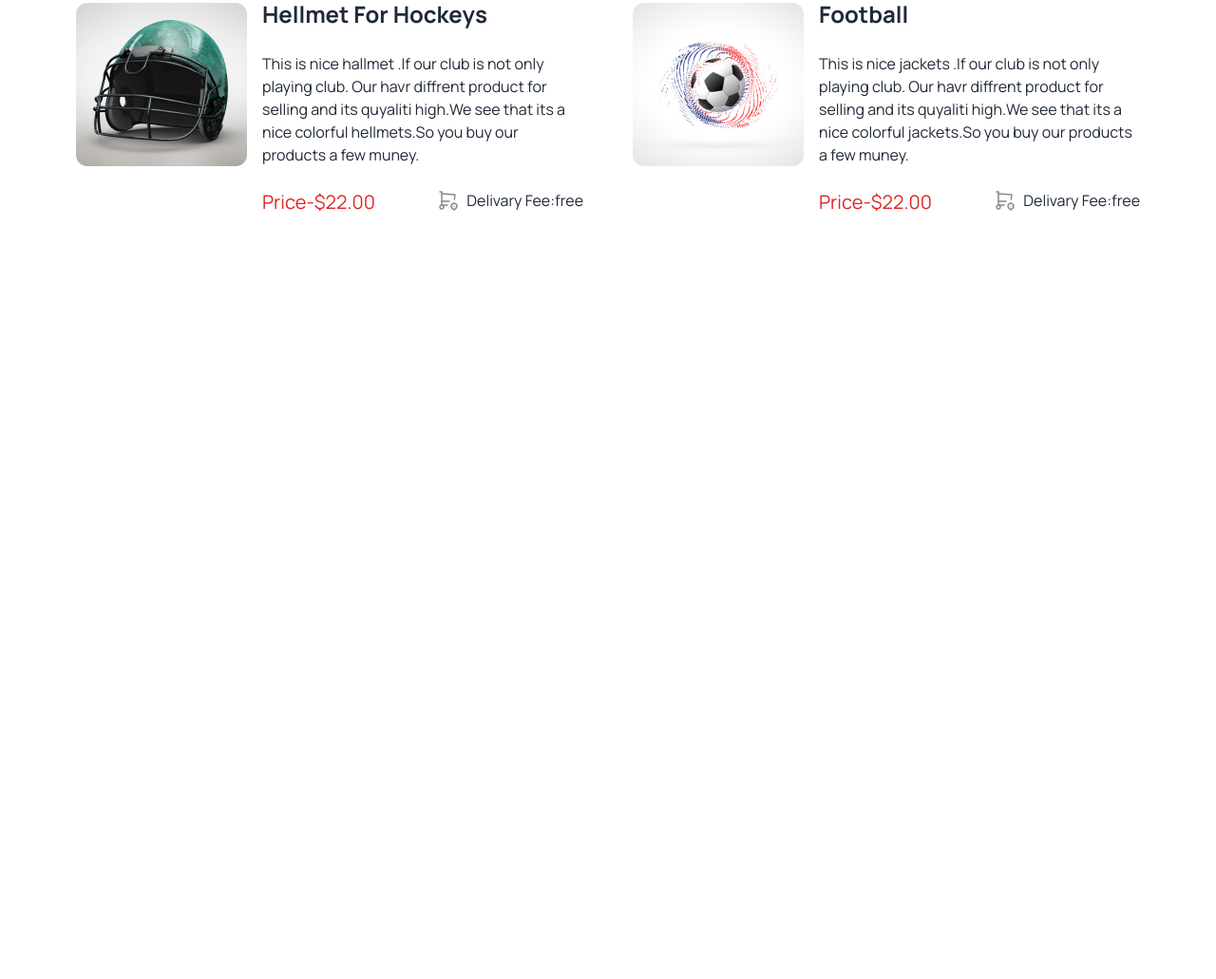
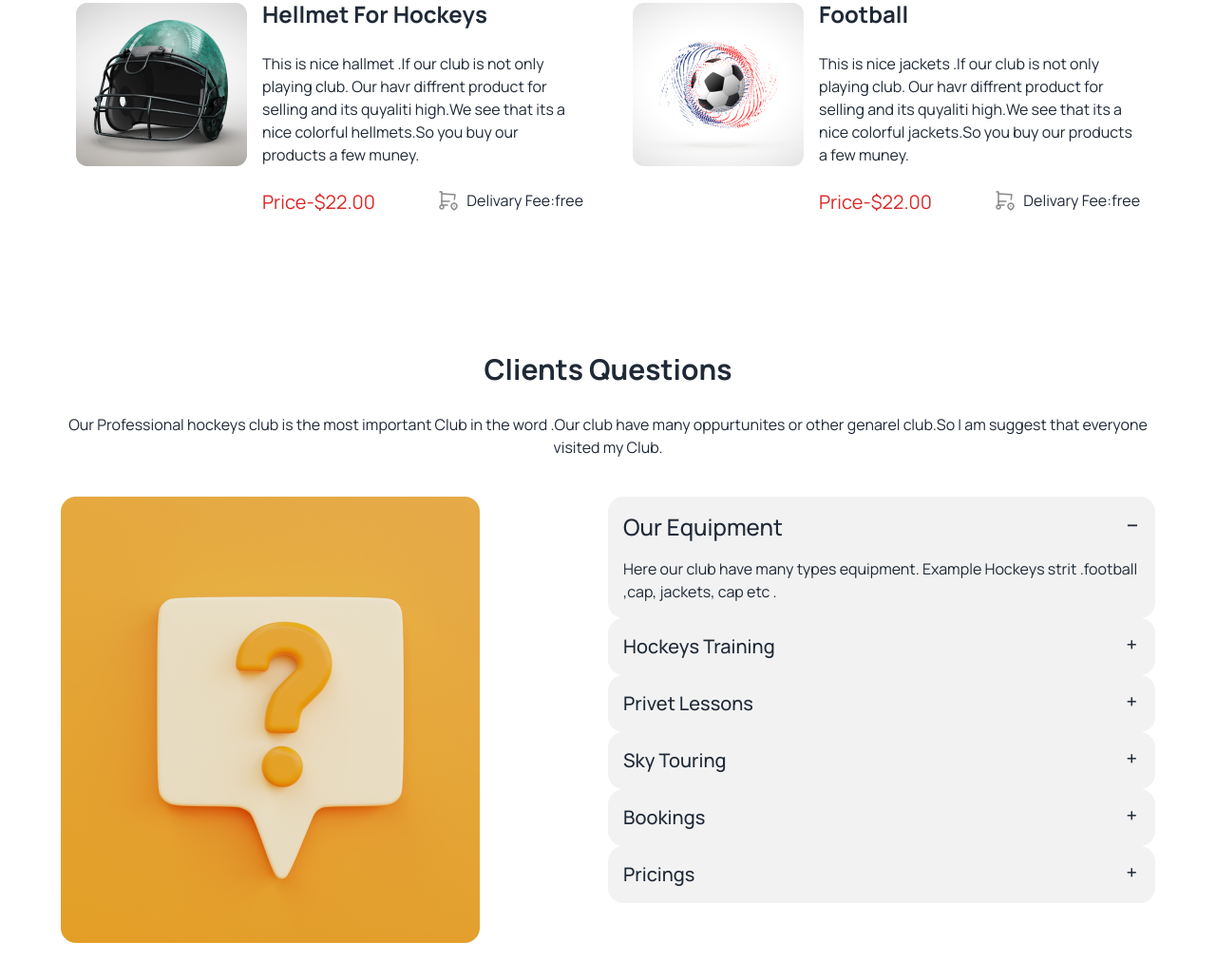
Before and after one commit to arrouf123/assignment-3, a plain HTML site: page index.html in a window 1280 px wide. Shown: the part 3263-4294 px from the top of the page at 95% size. Before the commit the page ends 3634 px from the top, so only its background shows below. Drawn offline with nearby package versions, Linux system fonts and the light colour scheme.

Commit message:
forth commit

```diff
--- a/index.html
+++ b/index.html
@@ -425,6 +425,83 @@
 
       </section>
 
+      <!-- clients question sections -->
+      <section class="space-y-10">
+        <div class="space-y-7">
+          <h2 class="text-3xl font-manrope text-center font-bold">Clients Questions</h2>
+          <p class="text-center">Our Professional hockeys club is the most important Club in the word .Our club have many oppurtunites or other genarel club.So I am suggest that everyone visited my Club.</p>
+        </div>
+        <div class="   grid grid-cols-1 lg:grid-cols-2 justify-center">
+          <div class=""><img src="Images/11.png" alt=""></div>
+         <div>
+           <div class="collapse collapse-plus bg-base-200">
+            <input type="radio" name="my-accordion-3" checked="checked" />
+            <div class="collapse-title text-2xl font-medium">
+              Our Equipment
+            </div>
+            <div class="collapse-content">
+              <p>Here our club have many types equipment. Example Hockeys strit .football ,cap, jackets, cap etc   .</p>
+            </div>
+          </div>
+          <div class="collapse collapse-plus bg-base-200">
+            <input type="radio" name="my-accordion-3" />
+            <div class="collapse-title text-xl font-medium">
+              Hockeys Training
+            </div>
+            <div class="collapse-content">
+              <p>hello</p>
+            </div>
+          </div>
+
+           <div class="collapse collapse-plus bg-base-200">
+            <input type="radio" name="my-accordion-3" />
+            <div class="collapse-title text-xl font-medium">
+              Privet Lessons
+            </div>
+            <div class="collapse-content">
+              <p>hello</p>
+            </div>
+
+
+           </div>
+
+           <div class="collapse collapse-plus bg-base-200">
+            <input type="radio" name="my-accordion-3" />
+            <div class="collapse-title text-xl font-medium">
+              Sky Touring
+            </div>
+            <div class="collapse-content">
+              <p>hello</p>
+            </div>
+
+          </div>
+
+          <div class="collapse collapse-plus bg-base-200">
+            <input type="radio" name="my-accordion-3" />
+            <div class="collapse-title text-xl font-medium">
+              Bookings
+            </div>
+            <div class="collapse-content">
+              <p>hello</p>
+            </div>
+
+          </div>
+
+          <div class="collapse collapse-plus bg-base-200">
+            <input type="radio" name="my-accordion-3" />
+            <div class="collapse-title text-xl font-medium">
+              Pricings
+            </div>
+            <div class="collapse-content">
+              <p>hello</p>
+            </div>
+
+
+
+
+
+      </section>
+
 
 
 
```
